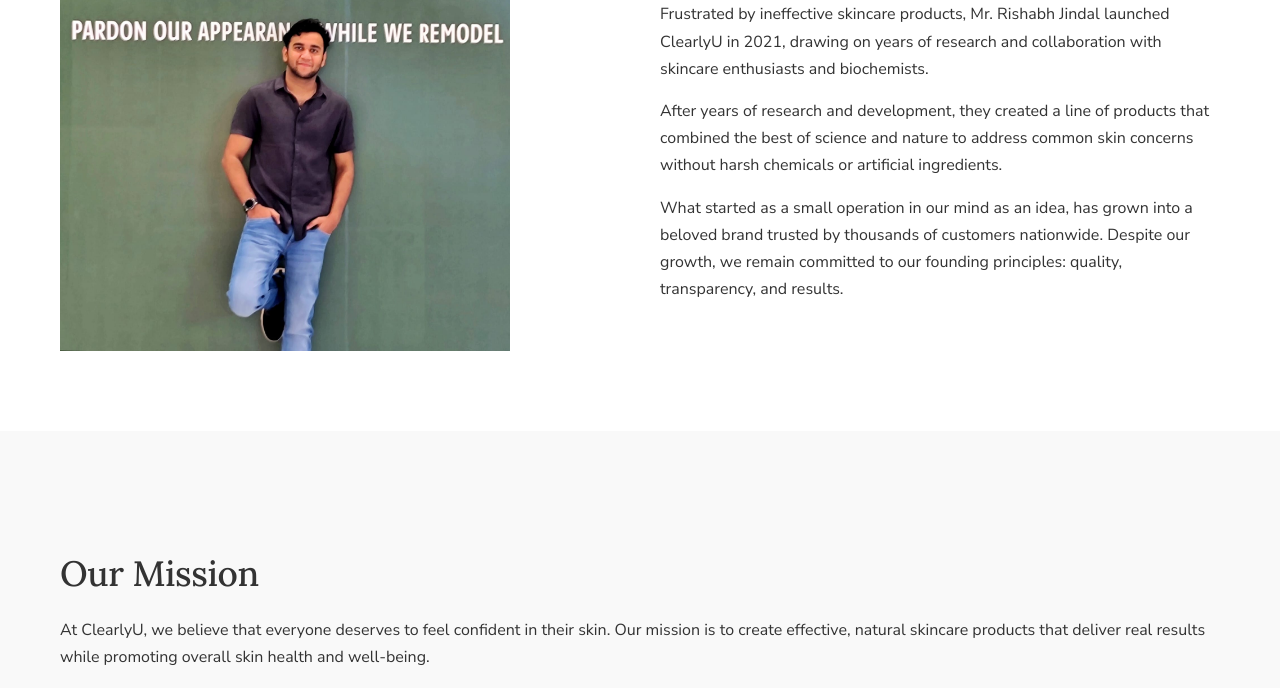
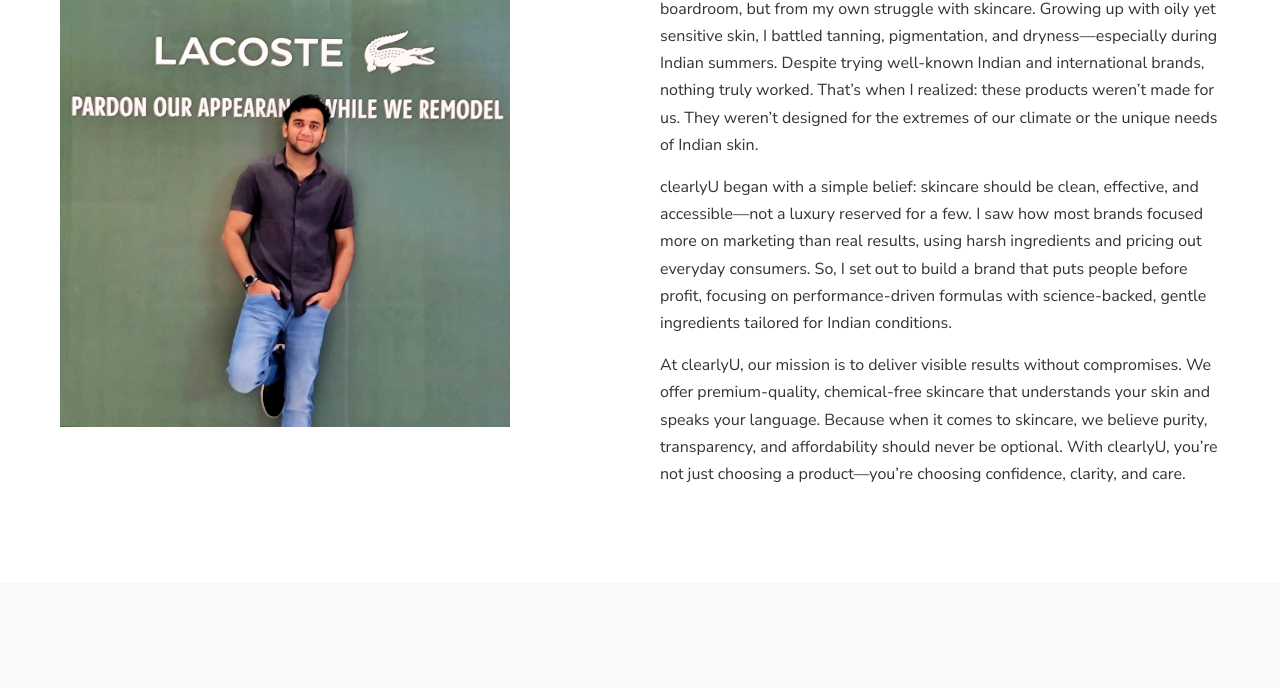
Before and after one commit to su6h4m/clearlyu, a plain HTML site: page about.html in a window 1280 px wide. Shown: the part 422-1110 px from the top of the page. Drawn offline with Linux system fonts and the light colour scheme; files whose address does not match are found by name.

Commit message:
Update about.html

```diff
--- a/about.html
+++ b/about.html
@@ -48,9 +48,9 @@
                 </div>
                 <div class="about-text">
                     <h2>From the desk of CEO</h2>
-                    <p>        Frustrated by ineffective skincare products, Mr. Rishabh Jindal launched ClearlyU in 2021, drawing on years of research and collaboration with skincare enthusiasts and biochemists.</p>
-                    <p>After years of research and development, they created a line of products that combined the best of science and nature to address common skin concerns without harsh chemicals or artificial ingredients.</p>
-                    <p>What started as a small operation in our mind as an idea, has grown into a beloved brand trusted by thousands of customers nationwide. Despite our growth, we remain committed to our founding principles: quality, transparency, and results.</p>
+                    <p>        I’m Rishabh, the founder of clearlyU. This brand was born not in a lab or boardroom, but from my own struggle with skincare. Growing up with oily yet sensitive skin, I battled tanning, pigmentation, and dryness—especially during Indian summers. Despite trying well-known Indian and international brands, nothing truly worked. That’s when I realized: these products weren’t made for us. They weren’t designed for the extremes of our climate or the unique needs of Indian skin.</p>
+                    <p>clearlyU began with a simple belief: skincare should be clean, effective, and accessible—not a luxury reserved for a few. I saw how most brands focused more on marketing than real results, using harsh ingredients and pricing out everyday consumers. So, I set out to build a brand that puts people before profit, focusing on performance-driven formulas with science-backed, gentle ingredients tailored for Indian conditions.</p>
+                    <p>At clearlyU, our mission is to deliver visible results without compromises. We offer premium-quality, chemical-free skincare that understands your skin and speaks your language. Because when it comes to skincare, we believe purity, transparency, and affordability should never be optional. With clearlyU, you’re not just choosing a product—you’re choosing confidence, clarity, and care.</p>
                 </div>
             </div>
         </div>
```
